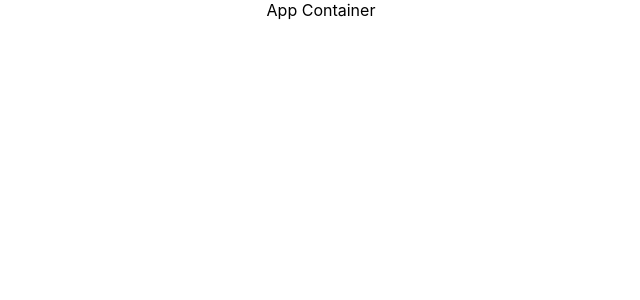
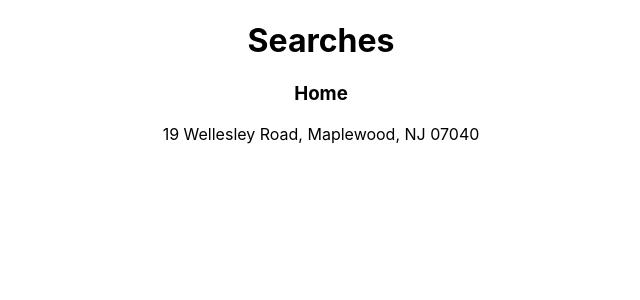
Before and after one commit to bethurban/my-comps-client, a React (Create React App) app: page / in a window 1280 px wide. Shown: the top 300 px of the page, without its empty margins (319-959 px from the left). Built offline with nearby package versions, Linux system fonts and the light colour scheme.

Commit message:
Create dummy props for Searches component, create Searches.js and Searches.css

```diff
--- a/src/containers/App.js
+++ b/src/containers/App.js
@@ -1,11 +1,19 @@
 import React, { Component } from 'react';
 import './App.css'
+import Searches from './Searches.js'
+
+const searches = [
+  {
+    name: "Home",
+    address: "19 Wellesley Road, Maplewood, NJ 07040"
+  }
+]
 
 class App extends Component {
   render() {
     return (
       <div className="App">
-        App Container
+        <Searches searches={searches} />
       </div>
     );
   }
--- /dev/null
+++ b/src/containers/Searches.js
@@ -0,0 +1,16 @@
+import React from 'react';
+import './Searches.css'
+
+const Searches = (props) => (
+  <div>
+    <h1>Searches</h1>
+    {props.searches.map(search =>
+      <div className="SearchCard">
+        <h3>{search.name}</h3>
+        <p>{search.address}</p>
+      </div>
+    )}
+  </div>
+);
+
+export default Searches;
```
Also changed, not shown: src/containers/Searches.css (added).
